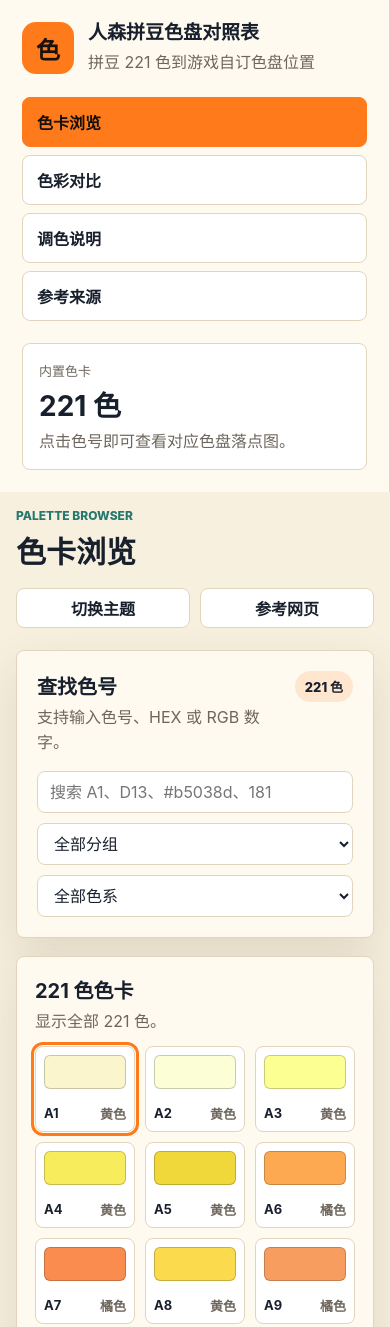
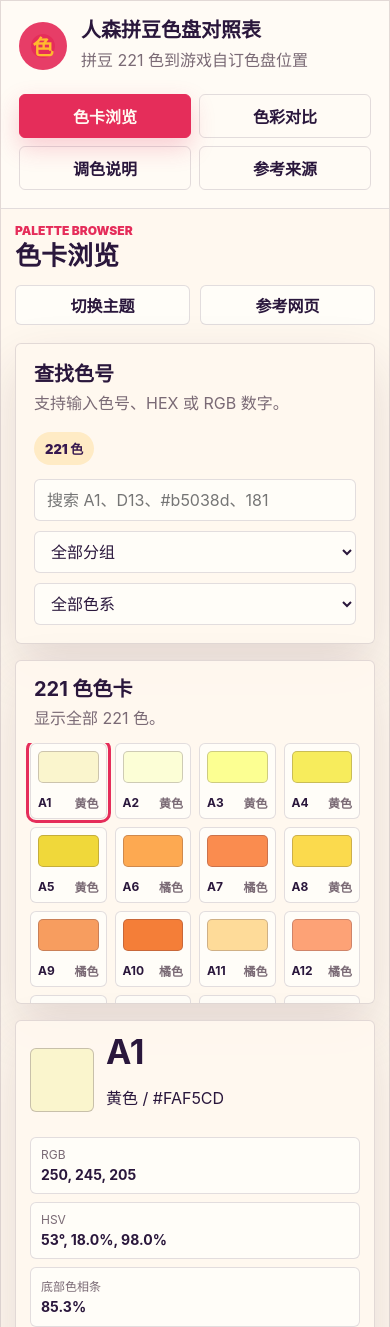
Before and after one commit to twocloudsinthesky/tomodachi-color-guide, a plain HTML site: page index.html in a window 390 px wide. Shown: the top 1327 px of the page. Drawn offline with Linux system fonts and the light colour scheme.

Commit message:
Redesign responsive UI

```diff
--- a/styles.css
+++ b/styles.css
@@ -1,35 +1,45 @@
 :root {
   color-scheme: light;
-  --bg: #f7f0df;
-  --surface: #fffaf0;
-  --surface-strong: #ffffff;
-  --text: #18202d;
-  --muted: #6d665d;
-  --line: #e2d5bd;
-  --accent: #ff7a1a;
-  --accent-2: #27786e;
-  --shadow: 0 18px 48px rgba(70, 45, 12, 0.12);
+  --bg: #ead8c9;
+  --surface: #fff8ef;
+  --surface-strong: #fffdf8;
+  --text: #2a173c;
+  --muted: #7a6a75;
+  --line: rgba(55, 28, 63, 0.14);
+  --accent: #e52d5a;
+  --accent-2: #ffb92e;
+  --accent-3: #ee5b8c;
+  --deep: #37184f;
+  --shadow: 0 22px 54px rgba(70, 38, 52, 0.14);
 }
 
 body.dark {
   color-scheme: dark;
-  --bg: #171814;
-  --surface: #22231e;
-  --surface-strong: #2c2d27;
-  --text: #f6efe0;
-  --muted: #bbb29f;
-  --line: #474236;
-  --accent: #ff933b;
-  --accent-2: #6ec6b5;
-  --shadow: 0 18px 48px rgba(0, 0, 0, 0.32);
+  --bg: #24152a;
+  --surface: #2f1b39;
+  --surface-strong: #3a2247;
+  --text: #fff7ec;
+  --muted: #d5c2cb;
+  --line: rgba(255, 247, 236, 0.14);
+  --accent: #f24c78;
+  --accent-2: #ffc145;
+  --accent-3: #ff79a2;
+  --deep: #180c25;
+  --shadow: 0 22px 54px rgba(0, 0, 0, 0.34);
 }
 
 * {
   box-sizing: border-box;
 }
 
+html {
+  min-width: 0;
+}
+
 body {
+  min-width: 0;
   margin: 0;
+  overflow-x: hidden;
   background: var(--bg);
   color: var(--text);
   font-family: Inter, "Noto Sans SC", "PingFang SC", "Microsoft YaHei", Arial, sans-serif;
@@ -42,13 +52,15 @@ select {
 }
 
 a {
-  color: var(--accent-2);
+  color: var(--accent);
 }
 
 .app-shell {
   min-height: 100vh;
   display: grid;
-  grid-template-columns: 292px minmax(0, 1fr);
+  grid-template-columns: 282px minmax(0, 1fr);
+  border: 1px solid var(--line);
+  background: var(--surface);
 }
 
 .sidebar {
@@ -57,34 +69,40 @@ a {
   height: 100vh;
   padding: 22px;
   border-right: 1px solid var(--line);
-  background: var(--surface);
+  background: rgba(255, 253, 248, 0.78);
   display: flex;
   flex-direction: column;
   gap: 22px;
 }
 
+body.dark .sidebar {
+  background: rgba(47, 27, 57, 0.92);
+}
+
 .brand {
-  display: flex;
+  display: grid;
+  grid-template-columns: 58px 1fr;
   gap: 14px;
   align-items: center;
 }
 
 .brand-mark {
-  width: 52px;
-  height: 52px;
+  width: 58px;
+  height: 58px;
   display: grid;
   place-items: center;
-  border-radius: 14px;
+  border-radius: 999px;
   background: var(--accent);
-  color: #17120d;
-  font-weight: 800;
-  font-size: 24px;
+  color: var(--accent-2);
+  font-weight: 900;
+  font-size: 25px;
+  box-shadow: inset 0 0 0 12px rgba(255, 255, 255, 0.08);
 }
 
 .brand h1 {
   margin: 0;
-  font-size: 19px;
-  line-height: 1.2;
+  font-size: 20px;
+  line-height: 1.18;
 }
 
 .brand p,
@@ -106,30 +124,32 @@ a {
 .soft-btn,
 .swatch-btn {
   border: 1px solid var(--line);
-  background: var(--surface-strong);
   color: var(--text);
   cursor: pointer;
 }
 
 .nav-btn {
   width: 100%;
-  padding: 12px 14px;
-  border-radius: 8px;
+  min-height: 44px;
+  padding: 0 14px;
+  border-radius: 6px;
+  background: transparent;
   text-align: left;
-  font-weight: 700;
+  font-weight: 800;
 }
 
 .nav-btn.is-active {
   background: var(--accent);
   border-color: var(--accent);
-  color: #15100b;
+  color: #fff9f1;
+  box-shadow: 0 10px 24px rgba(229, 45, 90, 0.22);
 }
 
 .sidebar-card {
   margin-top: auto;
   padding: 16px;
   border: 1px solid var(--line);
-  border-radius: 8px;
+  border-radius: 6px;
   background: var(--surface-strong);
 }
 
@@ -141,12 +161,17 @@ a {
 .sidebar-card strong {
   display: block;
   margin-top: 4px;
-  font-size: 28px;
+  color: var(--deep);
+  font-size: 30px;
+}
+
+body.dark .sidebar-card strong {
+  color: var(--accent-2);
 }
 
 .workspace {
   min-width: 0;
-  padding: 24px;
+  padding: clamp(16px, 2vw, 30px);
 }
 
 .topbar {
@@ -154,13 +179,13 @@ a {
   align-items: center;
   justify-content: space-between;
   gap: 16px;
-  margin-bottom: 22px;
+  margin-bottom: 18px;
 }
 
 .eyebrow {
   margin: 0 0 5px;
-  color: var(--accent-2);
-  font-weight: 800;
+  color: var(--accent);
+  font-weight: 900;
   font-size: 12px;
   letter-spacing: 0;
   text-transform: uppercase;
@@ -168,22 +193,26 @@ a {
 
 .topbar h2 {
   margin: 0;
-  font-size: 30px;
+  font-size: clamp(26px, 3vw, 40px);
+  line-height: 1;
 }
 
 .topbar-actions {
   display: flex;
   gap: 10px;
+  flex-wrap: wrap;
 }
 
 .soft-btn {
   display: inline-flex;
   align-items: center;
+  justify-content: center;
   min-height: 40px;
-  padding: 0 14px;
-  border-radius: 8px;
+  padding: 0 16px;
+  border-radius: 6px;
+  background: var(--surface-strong);
   text-decoration: none;
-  font-weight: 700;
+  font-weight: 800;
 }
 
 .view {
@@ -196,19 +225,23 @@ a {
 
 .tool-grid {
   display: grid;
-  gap: 18px;
+  gap: 16px;
 }
 
 .panel {
   border: 1px solid var(--line);
-  border-radius: 8px;
-  background: var(--surface);
+  border-radius: 6px;
+  background: rgba(255, 248, 239, 0.92);
   box-shadow: var(--shadow);
+}
+
+body.dark .panel {
+  background: rgba(47, 27, 57, 0.92);
 }
 
 .filters-panel,
 .content-panel {
-  padding: 20px;
+  padding: 18px;
 }
 
 .panel-heading {
@@ -216,33 +249,38 @@ a {
   justify-content: space-between;
   gap: 16px;
   align-items: flex-start;
-  margin-bottom: 16px;
+  margin-bottom: 14px;
 }
 
 .panel-heading.compact {
   margin: 0;
-  padding: 18px 18px 12px;
+  padding: 16px 18px 12px;
 }
 
 .panel-heading h3,
 .content-panel h3 {
   margin: 0;
   font-size: 20px;
+  line-height: 1.2;
 }
 
 .pill {
   white-space: nowrap;
-  padding: 6px 10px;
+  padding: 7px 11px;
   border-radius: 999px;
-  background: rgba(255, 122, 26, 0.16);
+  background: rgba(255, 185, 46, 0.22);
+  color: var(--deep);
+  font-weight: 900;
+  font-size: 13px;
+}
+
+body.dark .pill {
   color: var(--text);
-  font-weight: 800;
-  font-size: 13px;
 }
 
 .filter-row {
   display: grid;
-  grid-template-columns: minmax(220px, 1fr) 150px 150px;
+  grid-template-columns: minmax(220px, 1fr) minmax(120px, 150px) minmax(120px, 150px);
   gap: 10px;
 }
 
@@ -251,7 +289,7 @@ a {
   width: 100%;
   min-height: 42px;
   border: 1px solid var(--line);
-  border-radius: 8px;
+  border-radius: 6px;
   padding: 0 12px;
   background: var(--surface-strong);
   color: var(--text);
@@ -259,30 +297,36 @@ a {
 
 .palette-layout {
   display: grid;
-  grid-template-columns: minmax(300px, 0.74fr) minmax(620px, 1.26fr);
-  gap: 18px;
+  grid-template-columns: minmax(240px, 340px) minmax(0, 1fr);
+  gap: 16px;
   align-items: start;
 }
 
-.palette-column,
-.inspector {
-  min-height: 560px;
+.palette-column {
+  min-height: 0;
+  max-height: calc(100vh - 180px);
+  overflow: hidden;
+  display: flex;
+  flex-direction: column;
 }
 
 .palette-grid {
-  padding: 0 18px 18px;
+  min-height: 0;
+  overflow: auto;
+  padding: 0 14px 14px;
   display: grid;
-  grid-template-columns: repeat(auto-fill, minmax(92px, 1fr));
-  gap: 10px;
+  grid-template-columns: repeat(auto-fill, minmax(78px, 1fr));
+  gap: 8px;
 }
 
 .swatch-btn {
-  min-height: 86px;
-  border-radius: 8px;
-  padding: 8px;
+  min-height: 76px;
+  border-radius: 6px;
+  padding: 7px;
   display: grid;
   grid-template-rows: 1fr auto;
-  gap: 8px;
+  gap: 7px;
+  background: var(--surface-strong);
   text-align: left;
 }
 
@@ -292,9 +336,9 @@ a {
 }
 
 .swatch-color {
-  border-radius: 6px;
-  border: 1px solid rgba(0, 0, 0, 0.2);
-  min-height: 34px;
+  min-height: 32px;
+  border-radius: 5px;
+  border: 1px solid rgba(42, 23, 60, 0.22);
 }
 
 .swatch-meta {
@@ -302,52 +346,53 @@ a {
   justify-content: space-between;
   gap: 6px;
   align-items: center;
-  font-size: 13px;
-  font-weight: 800;
+  font-size: 12px;
+  font-weight: 900;
 }
 
 .swatch-meta span:last-child {
   color: var(--muted);
-  font-weight: 700;
+  font-weight: 800;
 }
 
 .inspector {
-  position: sticky;
-  top: 24px;
-  padding: 16px;
+  min-width: 0;
+  padding: 14px;
 }
 
 .inspector-hero {
   display: grid;
-  grid-template-columns: 86px 1fr;
-  gap: 14px;
+  grid-template-columns: 78px minmax(0, 1fr);
+  gap: 12px;
   align-items: center;
-  margin-bottom: 16px;
+  margin-bottom: 12px;
 }
 
 .big-swatch {
-  width: 86px;
-  height: 86px;
-  border-radius: 8px;
-  border: 1px solid rgba(0, 0, 0, 0.24);
+  width: 78px;
+  height: 78px;
+  border-radius: 6px;
+  border: 1px solid rgba(42, 23, 60, 0.24);
 }
 
 .inspector h3 {
   margin: 0;
   font-size: 34px;
+  line-height: 1;
 }
 
 .meta-grid {
   display: grid;
-  grid-template-columns: repeat(2, minmax(0, 1fr));
+  grid-template-columns: repeat(5, minmax(120px, 1fr));
   gap: 8px;
-  margin-bottom: 14px;
+  margin-bottom: 12px;
 }
 
 .meta-item {
-  padding: 10px;
+  min-width: 0;
+  padding: 9px 10px;
   border: 1px solid var(--line);
-  border-radius: 8px;
+  border-radius: 6px;
   background: var(--surface-strong);
 }
 
@@ -360,20 +405,26 @@ a {
 .meta-item strong {
   display: block;
   margin-top: 4px;
-  font-size: 15px;
+  font-size: 14px;
+  line-height: 1.3;
 }
 
 .position-image {
   display: block;
   width: 100%;
-  border-radius: 8px;
+  max-width: 1280px;
+  max-height: min(72vh, 720px);
+  margin: 0 auto;
+  object-fit: contain;
+  aspect-ratio: 16 / 9;
+  border-radius: 6px;
   border: 1px solid var(--line);
   background: #9d7415;
 }
 
 .image-actions {
   display: grid;
-  margin-top: 12px;
+  margin-top: 10px;
 }
 
 .image-actions a {
@@ -387,41 +438,40 @@ a {
   text-align: center;
   color: var(--muted);
   border: 1px dashed var(--line);
-  border-radius: 8px;
+  border-radius: 6px;
   padding: 18px;
 }
 
 .content-panel {
-  max-width: 900px;
+  max-width: 980px;
 }
 
 .compare-grid {
   display: grid;
-  grid-template-columns: minmax(280px, 360px) minmax(560px, 1fr);
-  gap: 18px;
+  grid-template-columns: minmax(260px, 340px) minmax(0, 1fr);
+  gap: 16px;
   align-items: start;
 }
 
 .compare-controls,
 .compare-table-panel {
-  padding: 20px;
+  padding: 18px;
 }
 
 .compare-controls {
   position: sticky;
-  top: 24px;
+  top: 18px;
 }
 
 .compare-selects {
   display: grid;
-  grid-template-columns: 1fr;
   gap: 12px;
 }
 
 .select-card {
   display: grid;
   gap: 7px;
-  font-weight: 800;
+  font-weight: 900;
 }
 
 .select-card span {
@@ -430,7 +480,8 @@ a {
 }
 
 .swap-btn {
-  justify-content: center;
+  background: var(--accent-2);
+  color: var(--deep);
 }
 
 .compare-swatches {
@@ -441,19 +492,19 @@ a {
 
 .compare-swatch-card {
   display: grid;
-  grid-template-columns: 72px 1fr;
+  grid-template-columns: 72px minmax(0, 1fr);
   gap: 12px;
   align-items: center;
   padding: 10px;
   border: 1px solid var(--line);
-  border-radius: 8px;
+  border-radius: 6px;
   background: var(--surface-strong);
 }
 
 .compare-swatch {
   height: 58px;
-  border-radius: 7px;
-  border: 1px solid rgba(0, 0, 0, 0.25);
+  border-radius: 6px;
+  border: 1px solid rgba(42, 23, 60, 0.25);
 }
 
 .compare-swatch-card strong,
@@ -490,7 +541,7 @@ a {
 .direction-card {
   padding: 12px;
   border: 1px solid var(--line);
-  border-radius: 8px;
+  border-radius: 6px;
   background: var(--surface-strong);
 }
 
@@ -522,19 +573,19 @@ a {
   align-items: center;
   padding: 10px 12px;
   border: 1px solid var(--line);
-  border-radius: 8px;
+  border-radius: 6px;
   background: var(--surface-strong);
 }
 
 .compare-row.head {
   color: var(--muted);
   font-size: 13px;
-  font-weight: 800;
+  font-weight: 900;
   background: transparent;
 }
 
 .compare-row strong {
-  color: var(--accent-2);
+  color: var(--accent);
 }
 
 .steps {
@@ -547,14 +598,14 @@ a {
 .steps > div {
   padding: 16px;
   border: 1px solid var(--line);
-  border-radius: 8px;
+  border-radius: 6px;
   background: var(--surface-strong);
 }
 
 pre {
   overflow: auto;
   padding: 16px;
-  border-radius: 8px;
+  border-radius: 6px;
   background: var(--surface-strong);
   border: 1px solid var(--line);
 }
@@ -563,25 +614,36 @@ code {
   font-family: ui-monospace, SFMono-Regular, Menlo, Consolas, monospace;
 }
 
-@media (max-width: 980px) {
+@media (min-width: 1680px) {
+  .palette-layout {
+    grid-template-columns: 360px minmax(0, 1fr);
+  }
+
+  .palette-grid {
+    grid-template-columns: repeat(auto-fill, minmax(84px, 1fr));
+  }
+}
+
+@media (max-width: 1280px) {
   .app-shell {
+    grid-template-columns: 240px minmax(0, 1fr);
+  }
+
+  .sidebar {
+    padding: 18px;
+  }
+
+  .palette-layout,
+  .compare-grid {
     grid-template-columns: 1fr;
   }
 
-  .sidebar {
-    position: static;
-    height: auto;
+  .palette-column {
+    max-height: none;
   }
 
-  .palette-layout,
-  .filter-row,
-  .compare-grid,
-  .steps {
-    grid-template-columns: 1fr;
-  }
-
-  .inspector {
-    position: static;
+  .palette-grid {
+    max-height: 300px;
   }
 
   .compare-controls {
@@ -591,15 +653,50 @@ code {
   .compare-table-panel {
     grid-column: auto;
   }
+}
+
+@media (max-width: 900px) {
+  .app-shell {
+    grid-template-columns: 1fr;
+  }
+
+  .sidebar {
+    position: static;
+    height: auto;
+    border-right: 0;
+    border-bottom: 1px solid var(--line);
+  }
+
+  .nav {
+    grid-template-columns: repeat(4, minmax(0, 1fr));
+  }
+
+  .nav-btn {
+    text-align: center;
+    padding: 0 8px;
+  }
+
+  .sidebar-card {
+    display: none;
+  }
+
+  .filter-row,
+  .steps {
+    grid-template-columns: 1fr;
+  }
+
+  .meta-grid {
+    grid-template-columns: repeat(2, minmax(0, 1fr));
+  }
 
   .direction-grid {
-    grid-template-columns: 1fr;
+    grid-template-columns: repeat(2, 1fr);
   }
 }
 
 @media (max-width: 620px) {
   .workspace {
-    padding: 16px;
+    padding: 14px;
   }
 
   .topbar {
@@ -613,14 +710,47 @@ code {
 
   .soft-btn {
     flex: 1;
-    justify-content: center;
   }
 
-  .meta-grid {
+  .brand {
+    grid-template-columns: 48px 1fr;
+  }
+
+  .brand-mark {
+    width: 48px;
+    height: 48px;
+    font-size: 21px;
+  }
+
+  .nav {
+    grid-template-columns: repeat(2, minmax(0, 1fr));
+  }
+
+  .panel-heading {
+    flex-direction: column;
+  }
+
+  .palette-grid {
+    grid-template-columns: repeat(auto-fill, minmax(72px, 1fr));
+    max-height: 260px;
+  }
+
+  .inspector-hero {
+    grid-template-columns: 64px minmax(0, 1fr);
+  }
+
+  .big-swatch {
+    width: 64px;
+    height: 64px;
+  }
+
+  .meta-grid,
+  .direction-grid,
+  .compare-row {
     grid-template-columns: 1fr;
   }
 
-  .compare-row {
-    grid-template-columns: 1fr;
+  .position-image {
+    max-height: none;
   }
 }
```
Also changed, not shown: index.html (+1 -1 lines).
